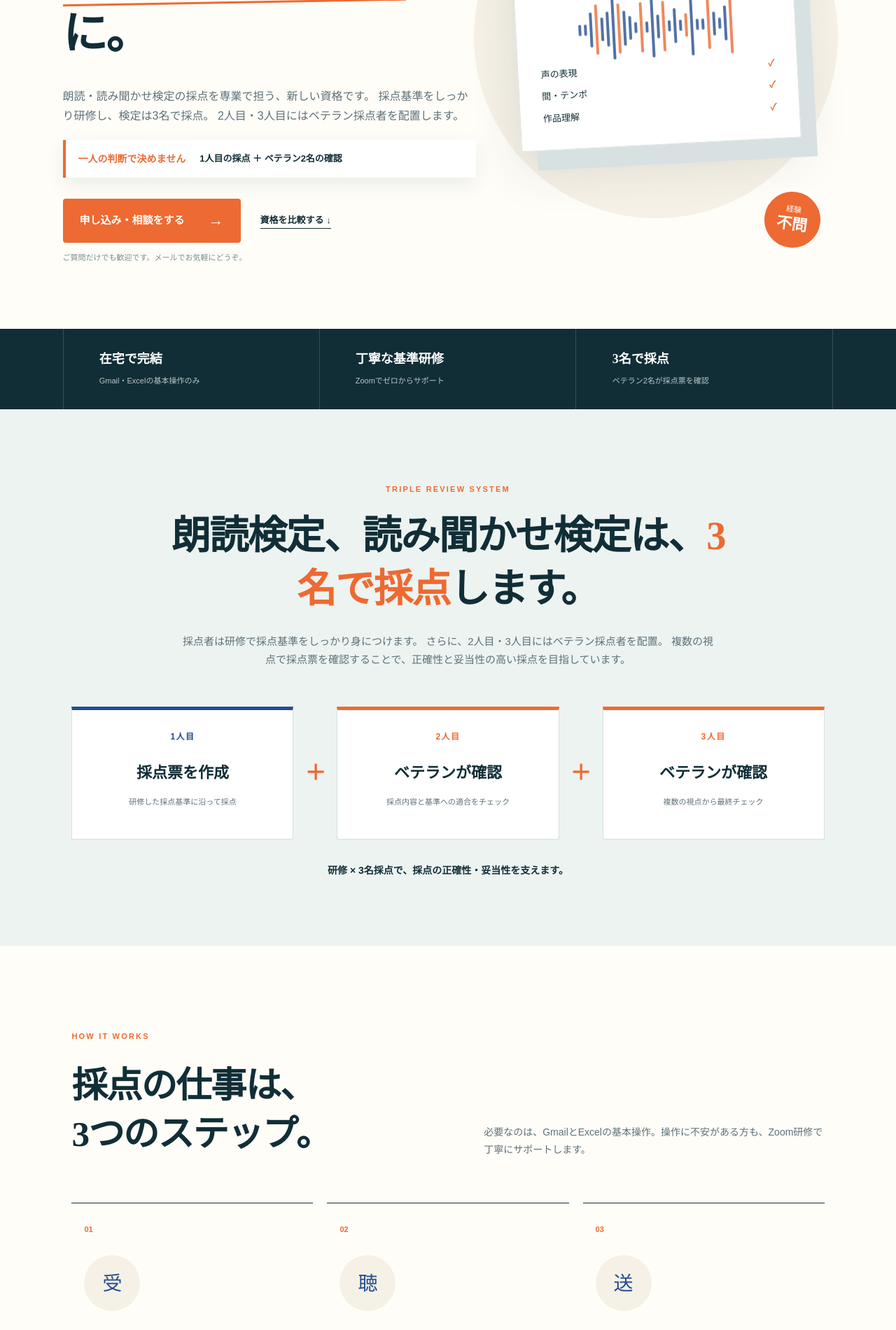
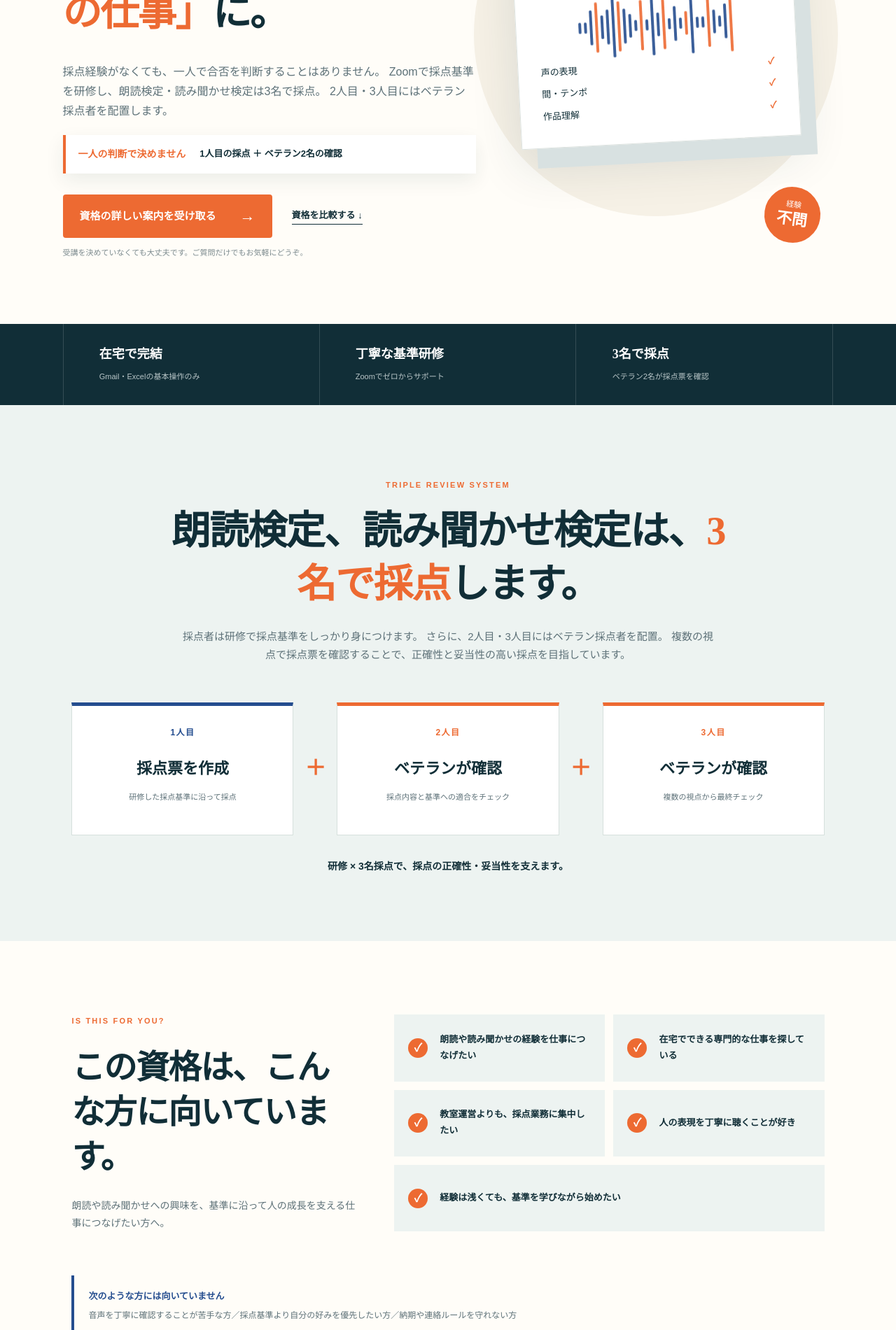
Before and after one commit to yuryuki-ai/roudoku-grader, a Next.js app: page / in a window 1280 px wide. Shown: the part 460-2361 px from the top of the page at 70% size. Built offline with nearby package versions, Linux system fonts and the light colour scheme.

Commit message:
Strengthen grader qualification sales page

```diff
--- a/app/globals.css
+++ b/app/globals.css
@@ -62,7 +62,7 @@ nav a:hover { color: var(--orange); }
 }
 .heroCopy { max-width: 690px; position: relative; z-index: 2; }
 .eyebrow { color: var(--orange); font-size: 12px; font-weight: 800; letter-spacing: .18em; margin: 0 0 22px; }
-h1 { font-family: "Yu Mincho", "Hiragino Mincho ProN", serif; font-size: clamp(42px, 5vw, 74px); font-weight: 600; letter-spacing: -.04em; line-height: 1.3; margin: 0; }
+h1 { font-family: "Yu Mincho", "Hiragino Mincho ProN", serif; font-size: clamp(38px, 4.35vw, 66px); font-weight: 600; letter-spacing: -.04em; line-height: 1.34; margin: 0; }
 h1 em { color: var(--orange); font-style: normal; position: relative; }
 h1 em::after { background: var(--orange); bottom: -5px; content: ""; height: 3px; left: 0; position: absolute; transform: rotate(-1deg); width: 100%; }
 .lead { color: var(--muted); font-size: 16px; margin: 34px 0; max-width: 590px; }
@@ -138,6 +138,25 @@ h1 em::after { background: var(--orange); bottom: -5px; content: ""; height: 3px
 .reviewPlus { align-self: center; color: var(--orange); font-family: serif; font-size: 30px; font-weight: 700; }
 .qualityConclusion { color: var(--ink); font-size: 14px; font-weight: 800; margin: 32px 0 0; }
 
+.fitSection { background: var(--paper); display: grid; gap: 4vw; grid-template-columns: .8fr 1.2fr; padding: 105px 8vw; }
+.fitIntro h2 { font-size: clamp(32px, 3.7vw, 50px); }
+.fitIntro > p:last-child { color: var(--muted); font-size: 14px; margin: 24px 0 0; }
+.fitGrid { display: grid; gap: 12px; grid-template-columns: 1fr 1fr; }
+.fitGrid article { align-items: center; background: #edf3f1; display: grid; gap: 13px; grid-template-columns: 32px 1fr; min-height: 88px; padding: 18px 20px; }
+.fitGrid article:last-child { grid-column: 1 / -1; }
+.fitGrid span { align-items: center; background: var(--orange); border-radius: 50%; color: #fff; display: flex; font-weight: 800; height: 28px; justify-content: center; width: 28px; }
+.fitGrid p { font-size: 13px; font-weight: 700; margin: 0; }
+.notFit { border-left: 4px solid var(--blue); grid-column: 1 / -1; margin-top: 12px; padding: 15px 20px; }
+.notFit strong { color: var(--blue); font-size: 13px; }
+.notFit p { color: var(--muted); font-size: 12px; margin: 4px 0 0; }
+
+.startFlow { background: #fff; }
+.startSteps { display: grid; gap: 10px; grid-template-columns: repeat(5, 1fr); list-style: none; margin: 0; padding: 0; }
+.startSteps li { background: var(--cream); border-top: 4px solid var(--orange); display: flex; flex-direction: column; min-height: 190px; padding: 24px 20px; }
+.startSteps span { color: var(--orange); font-family: serif; font-size: 17px; }
+.startSteps strong { font-size: 16px; margin: 28px 0 10px; }
+.startSteps small { color: var(--muted); font-size: 11px; line-height: 1.7; }
+
 .section { padding: 120px 8vw; }
 .sectionLabel { color: var(--orange); font-size: 11px; font-weight: 800; letter-spacing: .2em; margin-bottom: 26px; }
 .sectionHeading { align-items: end; display: grid; gap: 8vw; grid-template-columns: 1fr 1fr; margin-bottom: 64px; }
@@ -163,6 +182,7 @@ h2 { font-family: "Yu Mincho", "Hiragino Mincho ProN", serif; font-size: clamp(3
 .course.featured { border: 2px solid var(--orange); grid-column: 1/-1; min-height: 210px; }
 .recommend { background: var(--orange); color: #fff; font-size: 10px; font-weight: 800; left: 30px; padding: 6px 10px; position: absolute; top: 0; transform: translateY(-50%); }
 .course small { color: var(--orange); display: block; font-size: 10px; margin-top: 10px; }
+.course .forWhom { color: var(--ink); font-size: 11px; font-weight: 700; margin-top: 12px; }
 .price { white-space: nowrap; }
 .price strong { color: var(--blue); font-family: serif; font-size: 34px; }
 .price span { color: var(--muted); font-size: 12px; margin-left: 3px; }
@@ -222,6 +242,11 @@ footer p { color: #8ca0a5; font-size: 10px; }
   .qualitySection { padding: 80px 24px 75px; }
   .reviewFlow { grid-template-columns: 1fr; }
   .reviewPlus { line-height: 1; transform: rotate(90deg); }
+  .fitSection { gap: 36px; grid-template-columns: 1fr; padding: 80px 24px; }
+  .fitGrid { grid-template-columns: 1fr; }
+  .fitGrid article:last-child { grid-column: auto; }
+  .notFit { grid-column: auto; }
+  .startSteps { grid-template-columns: 1fr 1fr; }
   .section { padding: 85px 24px; }
   .sectionHeading, .assignment, .faqLayout { gap: 28px; grid-template-columns: 1fr; }
   .sectionHeading { margin-bottom: 40px; }
@@ -245,6 +270,8 @@ footer p { color: #8ca0a5; font-size: 10px; }
   .seal { right: -10px; }
   .course { min-height: 0; padding: 28px 22px; }
   .featured .price strong { font-size: 38px; }
+  .startSteps { grid-template-columns: 1fr; }
+  .startSteps li { min-height: 0; }
 }
 
 @media (prefers-reduced-motion: reduce) {
--- a/app/page.tsx
+++ b/app/page.tsx
@@ -1,5 +1,6 @@
 const mail = "roudokukentei@gmail.com";
 const assetBase = process.env.NEXT_PUBLIC_BASE_PATH ?? "";
+const inquiryHref = `mailto:${mail}?subject=${encodeURIComponent("採点者資格の詳しい案内を希望します")}&body=${encodeURIComponent("お名前：\n興味のある資格：\nご質問・ご相談：\n")}`;
 
 const qualifications = [
   {
@@ -7,6 +8,7 @@ const qualifications = [
     price: "110,000",
     desc: "朗読検定・読み聞かせ検定の両方に対応",
     note: "単体2資格の合計143,000円より33,000円お得",
+    forWhom: "担当できる採点業務の幅を広げたい方",
     featured: true,
   },
   {
@@ -14,29 +16,69 @@ const qualifications = [
     price: "77,000",
     desc: "朗読検定10級〜2級まで全級対応",
     note: "一般朗読＋ジュニア朗読採点者資格のセット",
+    forWhom: "朗読検定の全級を担当したい方",
   },
   {
     name: "読み聞かせ検定採点者資格",
     price: "66,000",
     desc: "読み聞かせ検定のみ対応",
+    forWhom: "読み聞かせを専門にしたい方",
   },
   {
     name: "一般朗読採点者資格",
     price: "55,000",
     desc: "朗読検定4級〜2級に対応",
+    forWhom: "一般部門から始めたい方",
   },
   {
     name: "ジュニア朗読採点者資格",
     price: "33,000",
     desc: "朗読検定10級〜5級に対応",
     note: "一般朗読採点者資格の取得後に受講",
+    forWhom: "取得済み資格の担当範囲を広げたい方",
   },
 ];
 
 const faqs = [
   {
-    q: "経験が浅くても大丈夫ですか？",
-    a: "大丈夫です。Zoom研修で採点基準を丁寧に学び、実際の検定は3名で採点します。1人目の採点後、2人目・3人目にはベテラン採点者を配置して確認するため、一人の判断だけで採点結果が決まることはありません。",
+    q: "対象検定を受検したことがなくても取得できますか？",
+    a: "可能です。Zoomを利用して採点基準をしっかり研修しますので、対象検定を未受検の方も無理なく採点業務を始めていただけます。",
+  },
+  {
+    q: "朗読や読み聞かせの経験はどの程度必要ですか？",
+    a: "「興味がある」という段階でも大丈夫です。検定の採点は、それぞれの課題に設定された採点項目に基づいて行います。研修で採点項目と判断基準を理解し、正しく採点できるように練習します。",
+  },
+  {
+    q: "資格を取れば必ず仕事を受けられますか？",
+    a: "はい。資格取得後は、本部から採点業務をご案内します。対応できる期間を申告し、無理のないペースで始めていただけます。なお、依頼件数は時期・資格・採点の正確性や効率によって変わります。",
+  },
+  {
+    q: "採点依頼は月に何件ありますか？",
+    a: "採点の正確性や効率によって変わります。正確性と採点効率が高い方には、月50件以上を依頼する場合もあります。依頼件数は一律ではなく、時期や対応可能な期間によっても変動します。",
+  },
+  {
+    q: "研修は何時間ですか？",
+    a: "個人差はありますが、基礎講習・実習・振り返り講習を合わせて120分です。必要に応じてサポート講習やメールサポートも行います。",
+  },
+  {
+    q: "採点を間違えた場合はどうなりますか？",
+    a: "2人目・3人目のベテラン採点者が確認し、必要に応じて修正します。さらに本部でも校正するため、3段階でチェックします。間違いが多い場合には、無償で再講習を行います。",
+  },
+  {
+    q: "パソコンが苦手でも大丈夫ですか？",
+    a: "スマートフォンだけでも採点業務は可能です。ただし、パソコンを使用した方が採点シートへの入力やメールのやり取りを効率よく行えます。",
+  },
+  {
+    q: "受講後のキャンセル・返金はできますか？",
+    a: "受講開始後のキャンセルおよび返金は承れません。内容をご確認のうえ、お申し込みください。",
+  },
+  {
+    q: "資格の更新料や年会費はありますか？",
+    a: "更新料や年会費は一切かかりません。",
+  },
+  {
+    q: "1人目・2人目・3人目はそれぞれ何をしますか？",
+    a: "1人目は採点を行い、採点シートの原簿を作成します。2人目・3人目は採点内容を確認し、必要に応じて修正やコメントの追記を行います。その後、本部が校正します。",
   },
   {
     q: "採点料の目安を教えてください。",
@@ -75,12 +117,12 @@ export default function Home() {
         <div className="heroCopy">
           <p className="eyebrow">日本朗読検定協会 認定</p>
           <h1>
-            「聴く力」を身につけ、<br />
-            <em>検定を支える仕事</em>に。
+            朗読・読み聞かせの経験を、<br />
+            在宅でできる<em>「検定採点の仕事」</em>に。
           </h1>
           <p className="lead">
-            朗読・読み聞かせ検定の採点を専業で担う、新しい資格です。
-            採点基準をしっかり研修し、検定は3名で採点。
+            採点経験がなくても、一人で合否を判断することはありません。
+            Zoomで採点基準を研修し、朗読検定・読み聞かせ検定は3名で採点。
             2人目・3人目にはベテラン採点者を配置します。
           </p>
           <div className="qualityPromise" aria-label="3名採点による品質管理">
@@ -88,12 +130,12 @@ export default function Home() {
             <span>1人目の採点 ＋ ベテラン2名の確認</span>
           </div>
           <div className="heroActions">
-            <a className="primaryCta" href={`mailto:${mail}?subject=採点者資格への申し込み・相談`}>
-              申し込み・相談をする <span>→</span>
+            <a className="primaryCta" href={inquiryHref}>
+              資格の詳しい案内を受け取る <span>→</span>
             </a>
             <a className="textLink" href="#course">資格を比較する ↓</a>
           </div>
-          <p className="microcopy">ご質問だけでも歓迎です。メールでお気軽にどうぞ。</p>
+          <p className="microcopy">受講を決めていなくても大丈夫です。ご質問だけでもお気軽にどうぞ。</p>
         </div>
         <div className="heroVisual" aria-label="採点シートを確認するイメージ">
           <div className="soundRings" aria-hidden="true">
@@ -155,6 +197,40 @@ export default function Home() {
         <p className="qualityConclusion">研修 × 3名採点で、採点の正確性・妥当性を支えます。</p>
       </section>
 
+      <section className="fitSection" id="fit">
+        <div className="fitIntro">
+          <p className="sectionLabel">IS THIS FOR YOU?</p>
+          <h2>この資格は、こんな方に向いています。</h2>
+          <p>朗読や読み聞かせへの興味を、基準に沿って人の成長を支える仕事につなげたい方へ。</p>
+        </div>
+        <div className="fitGrid">
+          <article><span>✓</span><p>朗読や読み聞かせの経験を仕事につなげたい</p></article>
+          <article><span>✓</span><p>在宅でできる専門的な仕事を探している</p></article>
+          <article><span>✓</span><p>教室運営よりも、採点業務に集中したい</p></article>
+          <article><span>✓</span><p>人の表現を丁寧に聴くことが好き</p></article>
+          <article><span>✓</span><p>経験は浅くても、基準を学びながら始めたい</p></article>
+        </div>
+        <div className="notFit">
+          <strong>次のような方には向いていません</strong>
+          <p>音声を丁寧に確認することが苦手な方／採点基準より自分の好みを優先したい方／納期や連絡ルールを守れない方</p>
+        </div>
+      </section>
+
+      <section className="section startFlow">
+        <div className="sectionLabel">STARTING PROCESS</div>
+        <div className="sectionHeading">
+          <h2>申し込みから採点開始まで。</h2>
+          <p>基礎講習・実習・振り返り講習を通じて、採点基準を身につけてから実務を始めます。</p>
+        </div>
+        <ol className="startSteps">
+          <li><span>01</span><strong>申し込み</strong><small>資格を選び、受講手続きを行います</small></li>
+          <li><span>02</span><strong>Zoom研修</strong><small>基礎講習・実習・振り返り講習、計120分</small></li>
+          <li><span>03</span><strong>資格認定</strong><small>採点項目と判断基準の理解を確認します</small></li>
+          <li><span>04</span><strong>最初の採点</strong><small>担当者の伴走とベテラン採点者の確認があります</small></li>
+          <li><span>05</span><strong>継続して受託</strong><small>対応可能な期間を申告し、本部から課題を受け取ります</small></li>
+        </ol>
+      </section>
+
       <section className="section intro" id="work">
         <div className="sectionLabel">HOW IT WORKS</div>
         <div className="sectionHeading">
@@ -181,6 +257,7 @@ export default function Home() {
               <div>
                 <h3>{item.name}</h3>
                 <p>{item.desc}</p>
+                <p className="forWhom">おすすめ：{item.forWhom}</p>
                 {item.note && <small>{item.note}</small>}
               </div>
               <div className="price"><strong>{item.price}</strong><span>円</span></div>
@@ -211,7 +288,7 @@ export default function Home() {
         </div>
         <article><span>朗読検定 3級</span><strong>20件で 12,000円</strong><small>1件あたり約15分</small></article>
         <article><span>読み聞かせ検定 初級</span><strong>10件で 6,000円</strong><small>1件あたり約20分</small></article>
-        <p className="earnNote">継続して採点いただくことで、受講料は数ヶ月での回収が可能です。</p>
+        <p className="earnNote">採点料・依頼件数・作業時間は、資格、時期、採点の正確性・効率によって異なります。</p>
       </section>
 
       <section className="section faq" id="faq">
@@ -232,10 +309,10 @@ export default function Home() {
       <section className="finalCta">
         <div className="quoteMark">“</div>
         <p className="eyebrow">TAKE THE FIRST STEP</p>
-        <h2>表現を聴き、成長を支える。<br />その一歩を、今日から。</h2>
-        <p>資格選びのご相談から承ります。経験や現在のスキルに不安がある方も、まずはお気軽にご連絡ください。</p>
-        <a className="primaryCta light" href={`mailto:${mail}?subject=採点者資格への申し込み・相談`}>
-          メールで申し込み・相談 <span>→</span>
+        <h2>一人で判断しないから、<br />未経験から採点を始められます。</h2>
+        <p>資格選びのご相談から承ります。受講を決めていなくても、まずは詳しい案内をお受け取りください。</p>
+        <a className="primaryCta light" href={inquiryHref}>
+          資格の詳しい案内を受け取る <span>→</span>
         </a>
         <a className="mailAddress" href={`mailto:${mail}`}>{mail}</a>
       </section>
```
